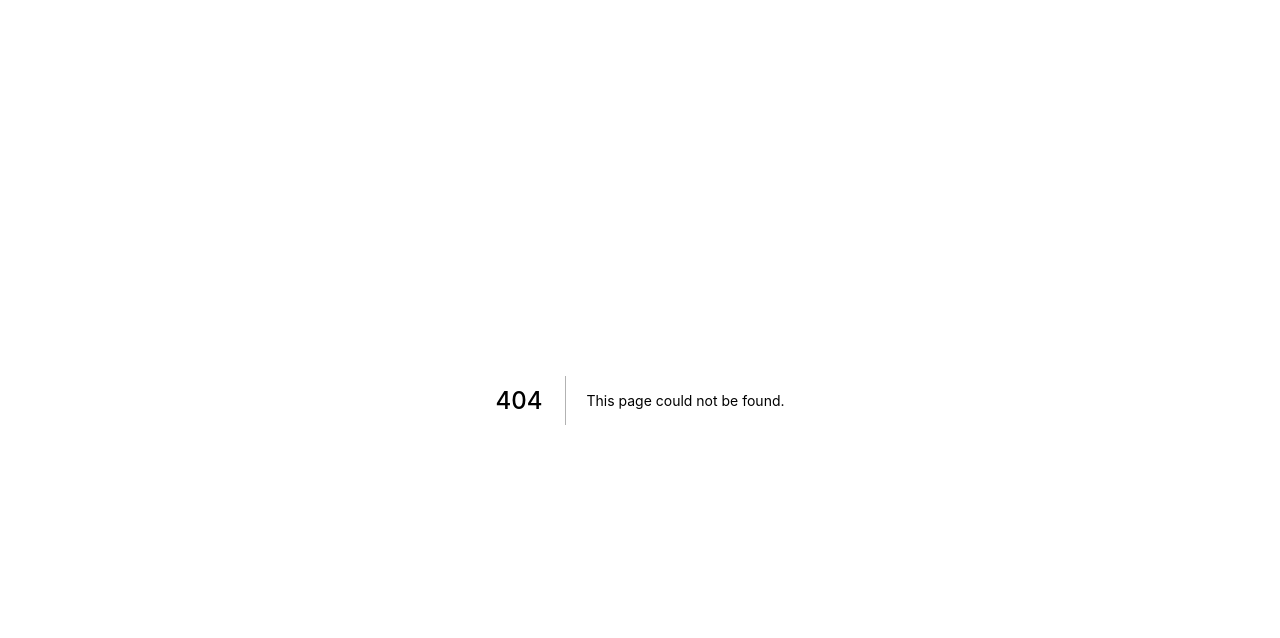
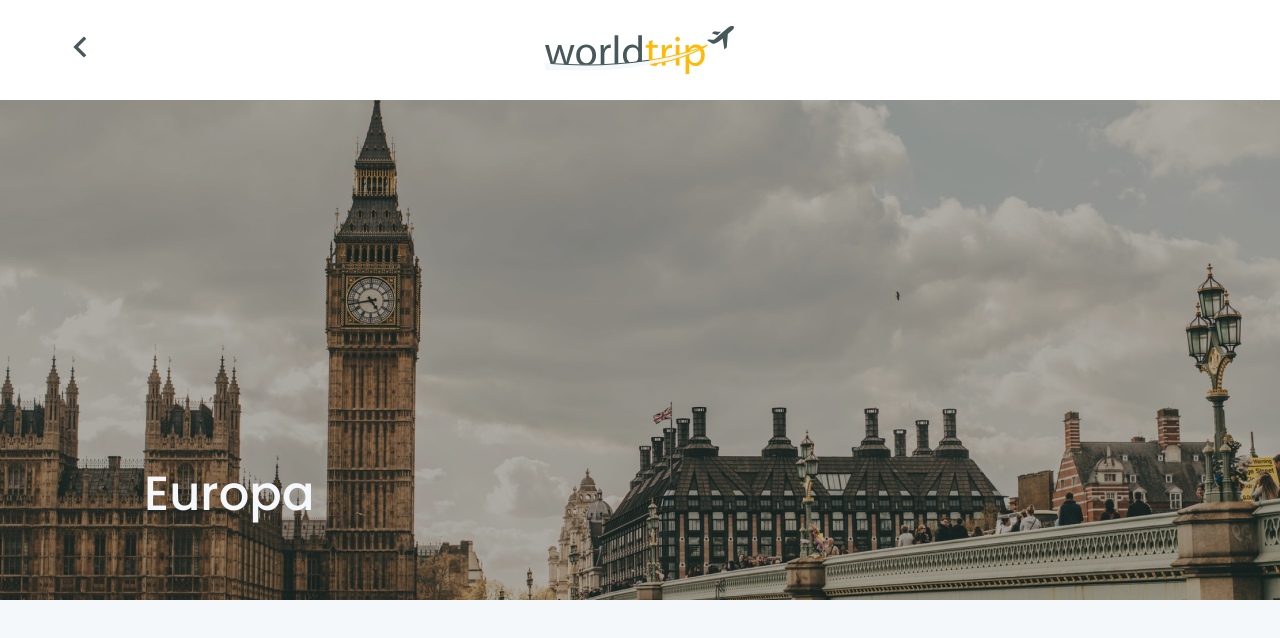
Before and after one commit to thiagonmiziara/wordtrip, a Next.js app: page /continent/europe in a window 1280 px wide. Before the commit this address had no page. Shown: the top 638 px of the page. Built offline with nearby package versions, Linux system fonts and the light colour scheme.

Commit message:
add component continentBanner

```diff
--- a/package.json
+++ b/package.json
@@ -15,6 +15,7 @@
     "next": "10.2.0",
     "react": "17.0.2",
     "react-dom": "17.0.2",
+    "react-icons": "^4.2.0",
     "sass": "^1.32.13",
     "swiper": "^6.6.1"
   },
--- /dev/null
+++ b/src/components/ContinentBanner/index.tsx
@@ -0,0 +1,29 @@
+import { Flex, Heading } from "@chakra-ui/react";
+
+const ContinentBanner = () => {
+  return (
+    <Flex
+      w="100%"
+      h={["150px", "300px", "500px"]}
+      px={["0", "0", "36"]}
+      pt={["0", "0", "72"]}
+      bgImage="url(/europa.png)"
+      bgPosition="center"
+      bgSize="cover"
+      bgRepeat="no-repeat"
+      align="center"
+      justify={["center", "center", "flex-start"]}
+    >
+      <Heading
+        textAlign={["center", "left"]}
+        fontSize={["8xl", "5xl"]}
+        color="gray.100"
+        fontWeight="500"
+      >
+        Europa
+      </Heading>
+    </Flex>
+  );
+};
+
+export default ContinentBanner;
--- a/src/components/Header/index.tsx
+++ b/src/components/Header/index.tsx
@@ -1,6 +1,12 @@
-import { Flex, Grid, Image } from "@chakra-ui/react";
+import Link from "next/link";
+import { useRouter } from "next/dist/client/router";
+
+import { Flex, Grid, Icon, Image } from "@chakra-ui/react";
+import {RiArrowLeftSLine} from "react-icons/ri";
 
 const Header = () => {
+  const {asPath} = useRouter();
+  const isContinentPage = asPath !== "/";
   return (
     <Flex
       as="header"
@@ -21,7 +27,13 @@ const Header = () => {
       alignItems="center"
       justifyContent="center"
       >
-
+         {isContinentPage &&(
+           <Link href="/">
+             <a>
+               <Icon as={RiArrowLeftSLine} fontSize={[20, 40]} justifySelf="start"/>
+             </a>
+           </Link>
+         )}
       <Image
         w={["80px","190px"]}
         src="/logo.svg"
--- /dev/null
+++ b/src/pages/continent/[slug].tsx
@@ -0,0 +1,14 @@
+import { Flex } from "@chakra-ui/react";
+import ContinentBanner from "../../components/ContinentBanner";
+import Header from "../../components/Header";
+
+const Continent = () => {
+  return (
+    <Flex direction="column">
+      <Header/>
+      <ContinentBanner/>
+    </Flex>
+  )
+}
+
+export default Continent;
```
Also changed, not shown: public/europa.png (added), 1 other file (tests, documents, lock files or other folders).
